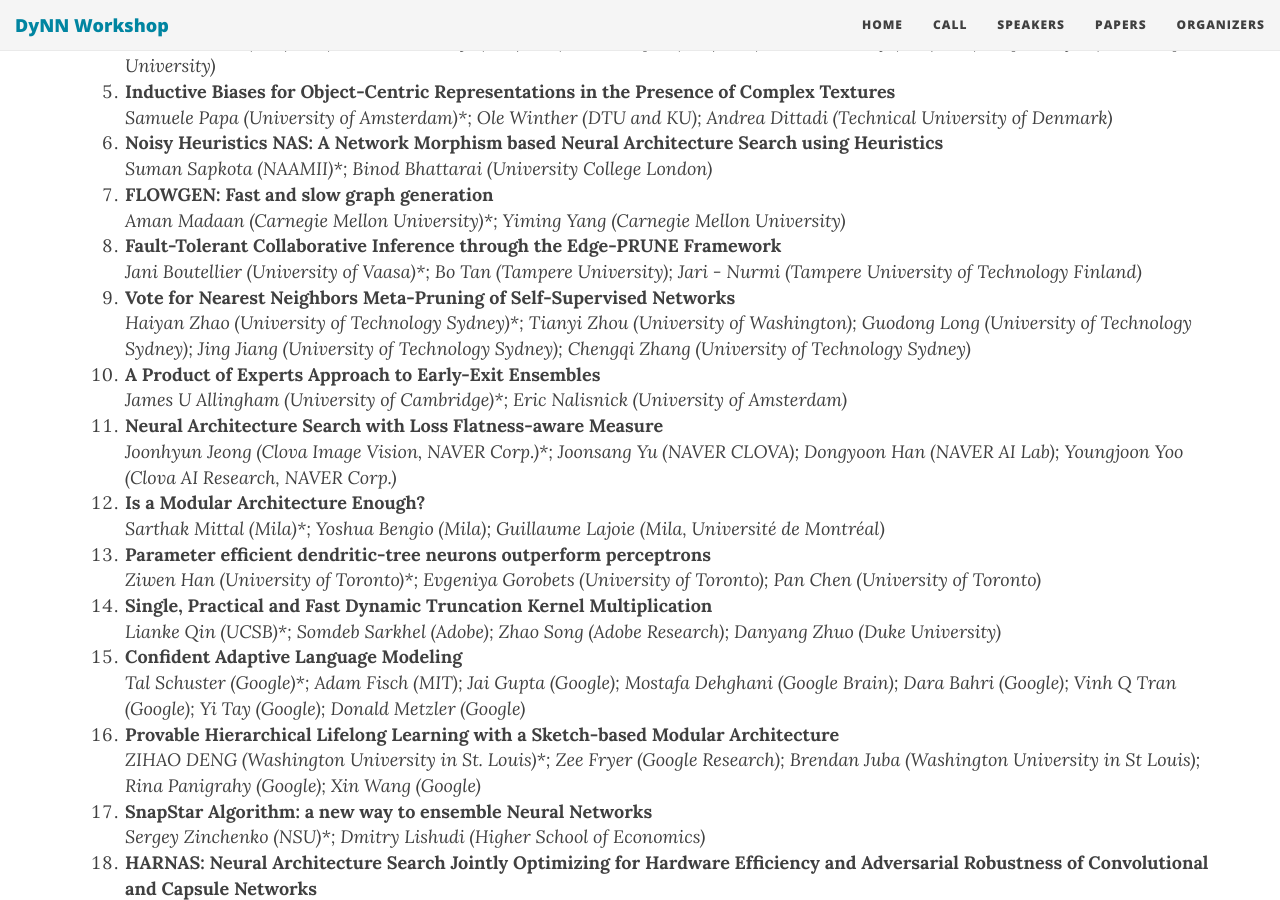
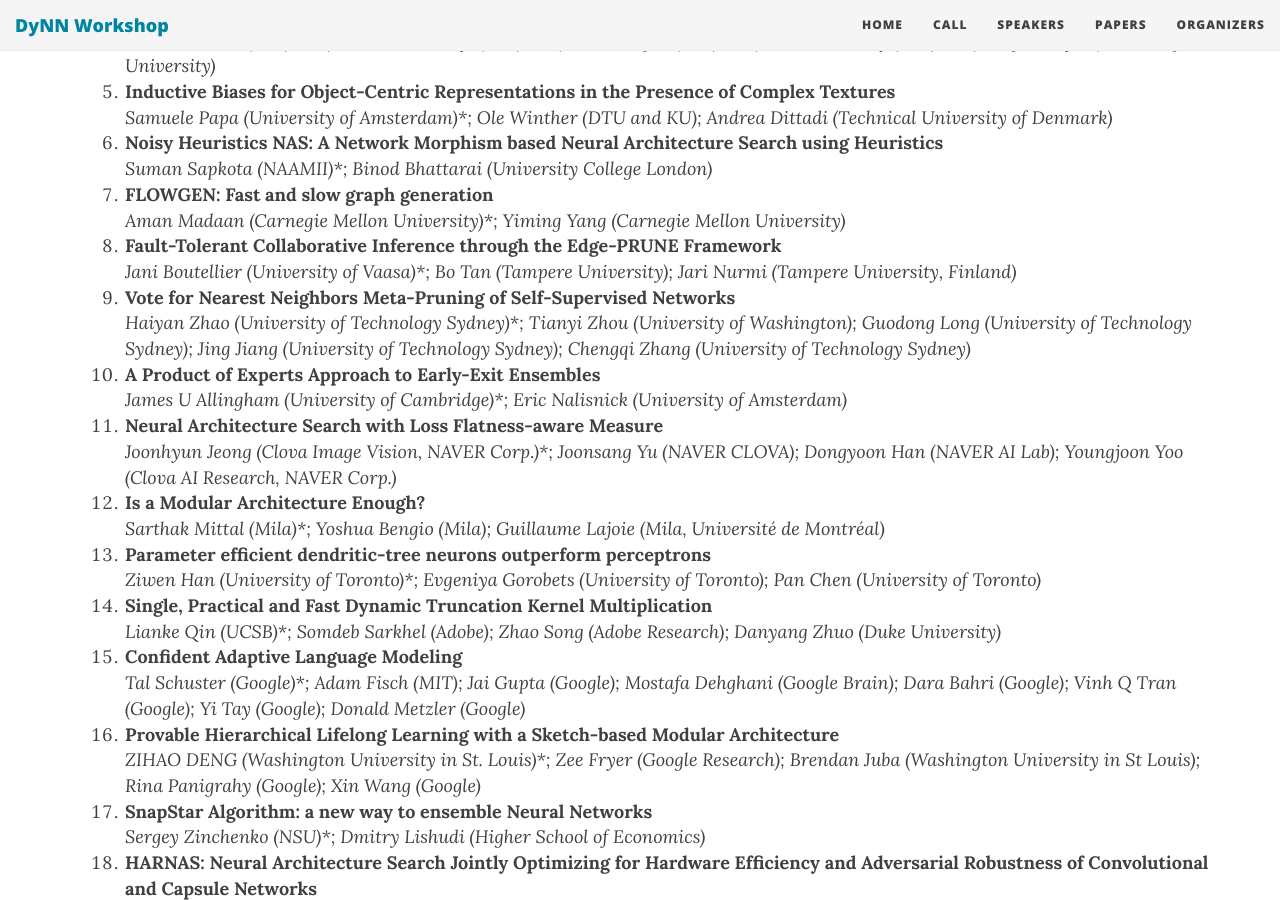
Before and after one commit to dynn-icml2022/dynn-icml2022.github.io, a Jekyll site: the page built from papers.md, in a window 1280 px wide and 900 px high, scrolled down 1509 px. Built offline with Jekyll 4.4.1, drawn with Linux system fonts in a browser that asks for light colours; nearby versions of some CDN libraries.

Commit message:
updated affiliation

```diff
--- a/_data/papers.yml
+++ b/_data/papers.yml
@@ -34,7 +34,7 @@ paper_7:
   alt_url: ""
 
 paper_8:
-  authors: "Jani Boutellier (University of Vaasa)*; Bo Tan (Tampere University); Jari - Nurmi (Tampere University of Technology Finland)"
+  authors: "Jani Boutellier (University of Vaasa)*; Bo Tan (Tampere University); Jari Nurmi (Tampere University, Finland)"
   title: "Fault-Tolerant Collaborative Inference through the Edge-PRUNE Framework"
   alt_url: ""
 
```
